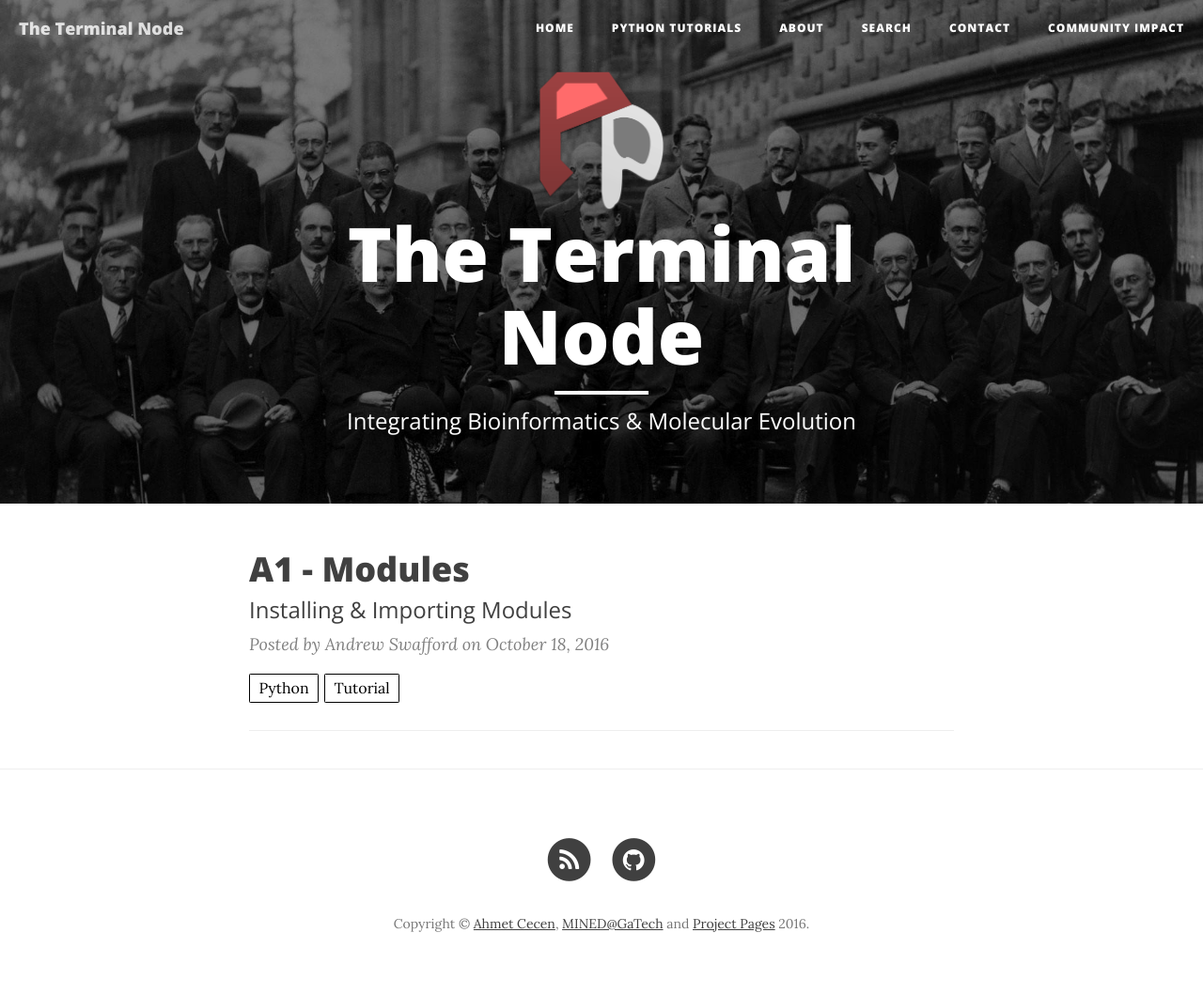
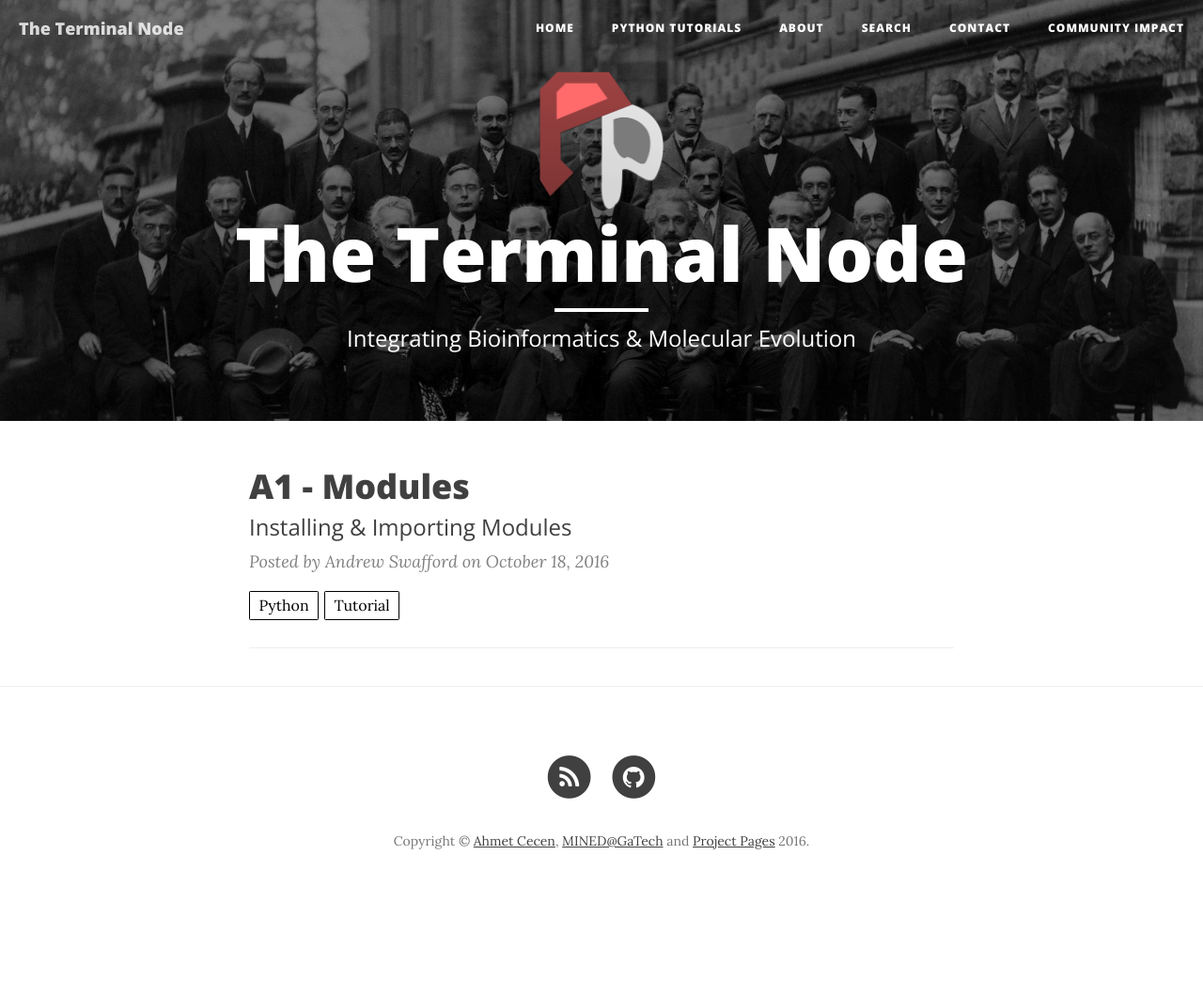
Before and after one commit to A-Swafford/a-swafford.github.io, a Jekyll site: the page built from index.html, in a window 1280 px wide. Shown: the whole page at 94% size. Built offline with Jekyll 4.4.1, drawn with Linux system fonts in a browser that asks for light colours; nearby versions of some CDN libraries; the list of posts is cut into pages by our own code; after the commit the page ends 971 px from its top, so only the background shows below that.

```diff
--- a/_layouts/page.html
+++ b/_layouts/page.html
@@ -6,7 +6,7 @@
 <header class="intro-header" style="background-image: url('{{ site.baseurl }}/{% if page.header-img %}{{ page.header-img }}{% else %}{{ site.header-img }}{% endif %}')">
     <div class="container">
         <div class="row">
-            <div class="col-lg-8 col-lg-offset-2 col-md-10 col-md-offset-1">
+            <div class="col-lg-10 col-md-offset-1 col-md-10 col-md-offset-1">
                 <div class="site-heading" style="padding: 75px 0">
 					{% if page.url == '/' %}
 					{% if site.logo %}
```
Also changed, not shown: _posts/2016-10-18-A1.markdown (line endings or trailing spaces).
